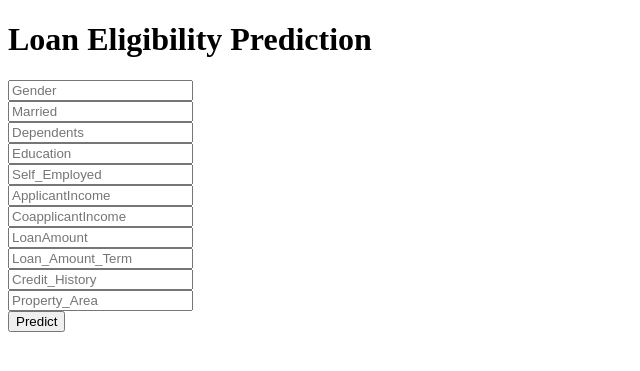
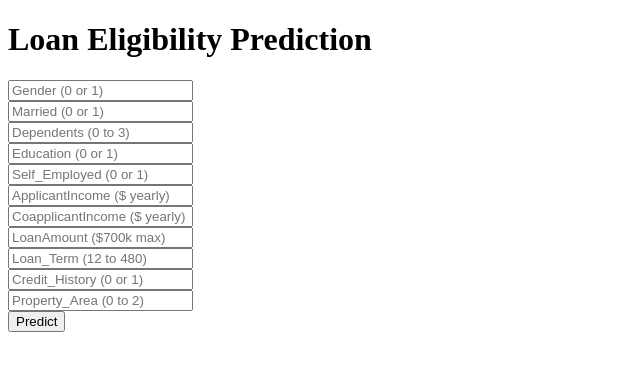
Before and after one commit to Ismail-therap/Loan-Eligibility-Prediction, a Flask app: page / in a window 1280 px wide. Shown: the top 371 px of the page, without its empty margins (0-640 px from the left). Run offline with Flask 2, Linux system fonts and the light colour scheme; parts of the project's set-up code (start-up, migrations or seed data) failed here and were passed over.

Commit message:
html file update

```diff
--- a/templates/home.html
+++ b/templates/home.html
@@ -18,17 +18,17 @@
 
      <!-- Main Input For Receiving Query to our ML -->
     <form action="{{ url_for('predict')}}"method="post">
-      <input type="text" name="Gender" placeholder="Gender" required="required" /><br>
-    	<input type="text" name="Married" placeholder="Married" required="required" /><br>
-        <input type="text" name="Dependents" placeholder="Dependents" required="required" /><br>
-        <input type="text" name="Education" placeholder="Education" required="required" /><br>
-        <input type="text" name="Self_Employed" placeholder="Self_Employed" required="required" /><br>
-        <input type="text" name="ApplicantIncome" placeholder="ApplicantIncome" required="required" /><br>
-        <input type="text" name="CoapplicantIncome" placeholder="CoapplicantIncome" required="required" /><br>
-        <input type="text" name="LoanAmount" placeholder="LoanAmount" required="required" /><br>
-        <input type="text" name="Loan_Amount_Term" placeholder="Loan_Amount_Term" required="required" /><br>
-        <input type="text" name="Credit_History" placeholder="Credit_History" required="required" /><br>
-        <input type="text" name="Property_Area" placeholder="Property_Area" required="required" /><br>
+      <input type="text" name="Gender" placeholder="Gender (0 or 1)" required="required" /><br>
+    	<input type="text" name="Married" placeholder="Married (0 or 1)" required="required" /><br>
+        <input type="text" name="Dependents" placeholder="Dependents (0 to 3)" required="required" /><br>
+        <input type="text" name="Education" placeholder="Education (0 or 1)" required="required" /><br>
+        <input type="text" name="Self_Employed" placeholder="Self_Employed (0 or 1)" required="required" /><br>
+        <input type="text" name="ApplicantIncome" placeholder="ApplicantIncome ($ yearly)" required="required" /><br>
+        <input type="text" name="CoapplicantIncome" placeholder="CoapplicantIncome ($ yearly)" required="required" /><br>
+        <input type="text" name="LoanAmount" placeholder="LoanAmount ($700k max)" required="required" /><br>
+        <input type="text" name="Loan_Amount_Term" placeholder="Loan_Term (12 to 480)" required="required" /><br>
+        <input type="text" name="Credit_History" placeholder="Credit_History (0 or 1)" required="required" /><br>
+        <input type="text" name="Property_Area" placeholder="Property_Area (0 to 2)" required="required" /><br>
 
 
 
```
